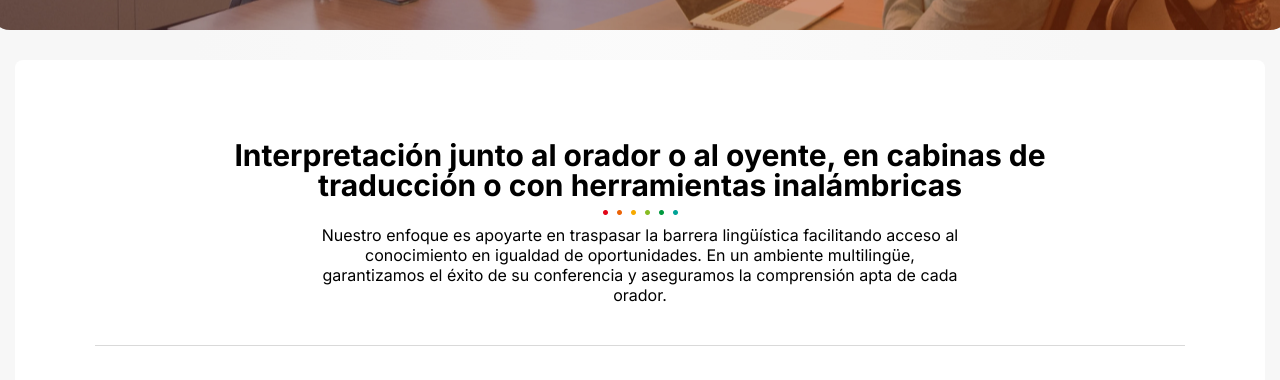
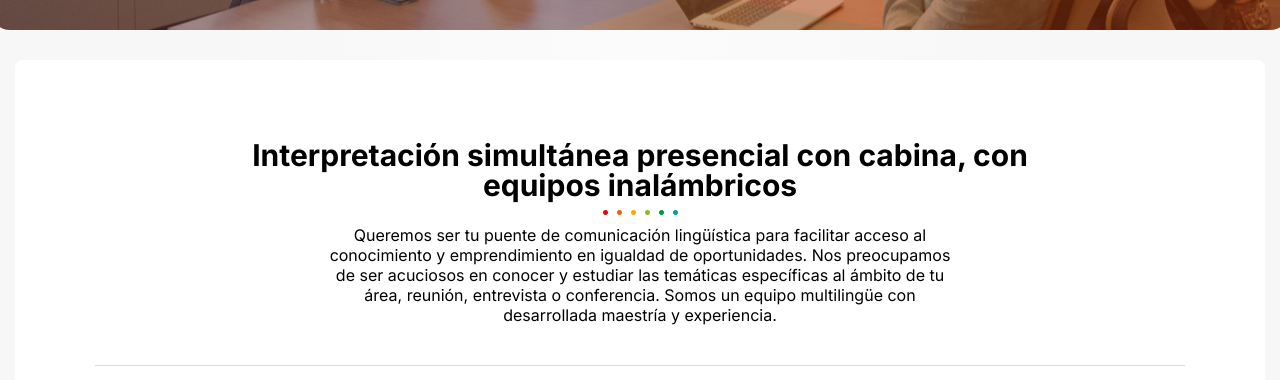
Before and after one commit to bysilvaart/contactochile, a plain HTML site: page interpretacion.html in a window 1280 px wide. Shown: the part 420-800 px from the top of the page. Drawn offline with Linux system fonts and the light colour scheme.

Commit message:
titulo interpretacion

```diff
--- a/interpretacion.html
+++ b/interpretacion.html
@@ -36,9 +36,9 @@
     <div class="main_container">
         <div class="internalizacion_container">
             <div class="internalizacion_titulo">
-                <h2>Interpretación junto al orador o al oyente, en cabinas de traducción o con herramientas inalámbricas</h2>
+                <h2>Interpretación simultánea presencial con cabina, con equipos inalámbricos</h2>
                 <img src="img/puntos_2.png" alt="">
-                <p>Nuestro enfoque es apoyarte en traspasar la barrera lingüística facilitando acceso al conocimiento en igualdad de oportunidades. En un ambiente multilingüe, garantizamos el éxito de su conferencia y aseguramos la comprensión apta de cada orador.</p>
+                <p>Queremos ser tu puente de comunicación lingüística para facilitar acceso al conocimiento y emprendimiento en igualdad de oportunidades. Nos preocupamos de ser acuciosos en conocer y estudiar las temáticas específicas al ámbito de tu área, reunión, entrevista o conferencia. Somos un equipo multilingüe con desarrollada maestría y experiencia.</p>
             </div>
         </div>
 
```
